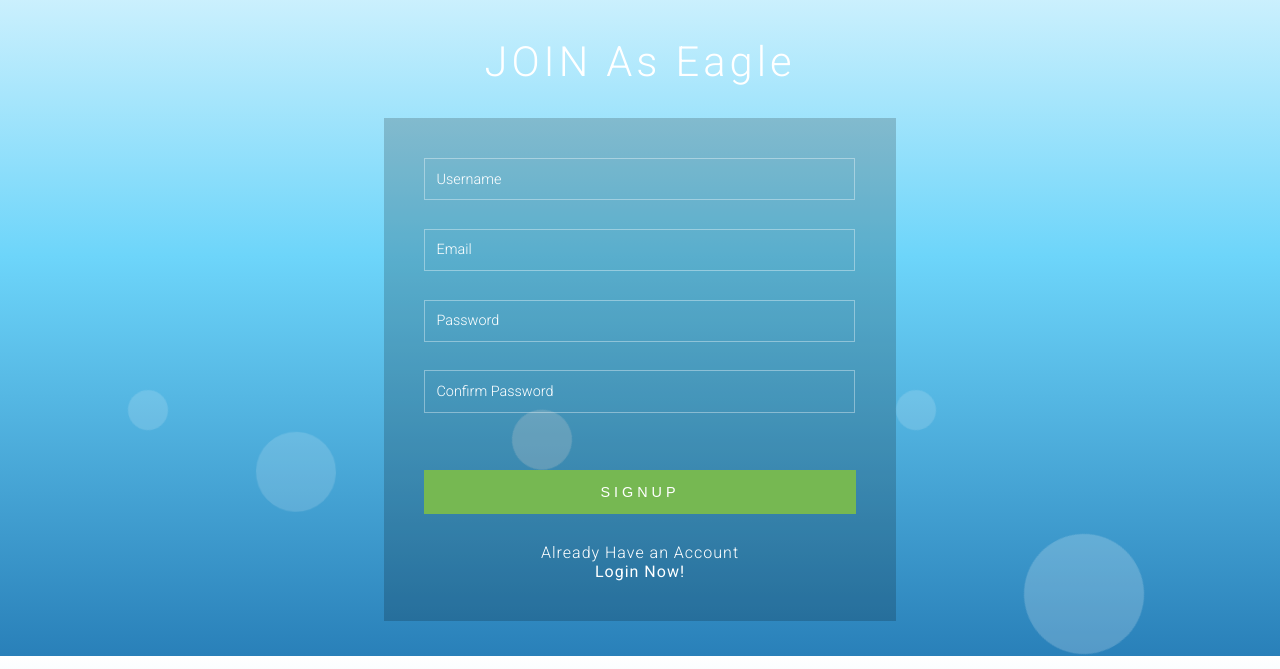
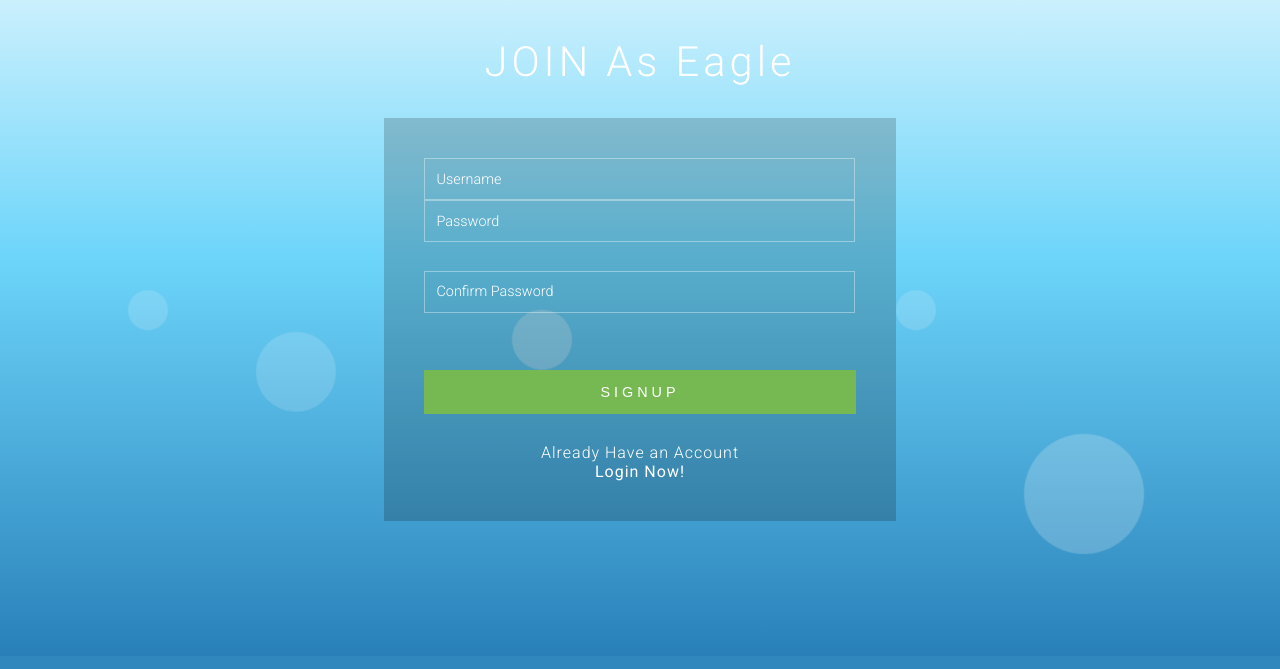
Before and after one commit to SalientAuthor/COMRADE, a PHP site: page /Volunteryform.php in a window 1280 px wide. Shown: the part 144-813 px from the top of the page. After the commit the page ends 709 px from the top, so only its background shows below. Run offline with PHP 8.4, Linux system fonts and the light colour scheme.

Commit message:
Update Volunteryform.php

```diff
--- a/@Delta/Volunteryform.php
+++ b/@Delta/Volunteryform.php
@@ -32,7 +32,10 @@ License URL: http://creativecommons.org/licenses/by/3.0/
       <div class="agileits-top">
         <form action="#" method="post">
           <input class="text" type="text" name="Username" placeholder="Username" required="">
-          <input class="text email" type="email" name="email" placeholder="Email" required="">
+
+
+          <!-----------------------Add input class for email/contact number and Gender------------------------------------------------!>
+
           <input class="text" type="password" name="password" placeholder="Password" required="">
           <input class="text w3lpass" type="password" name="password" placeholder="Confirm Password" required="">
           <div class="wthree-text">
```
